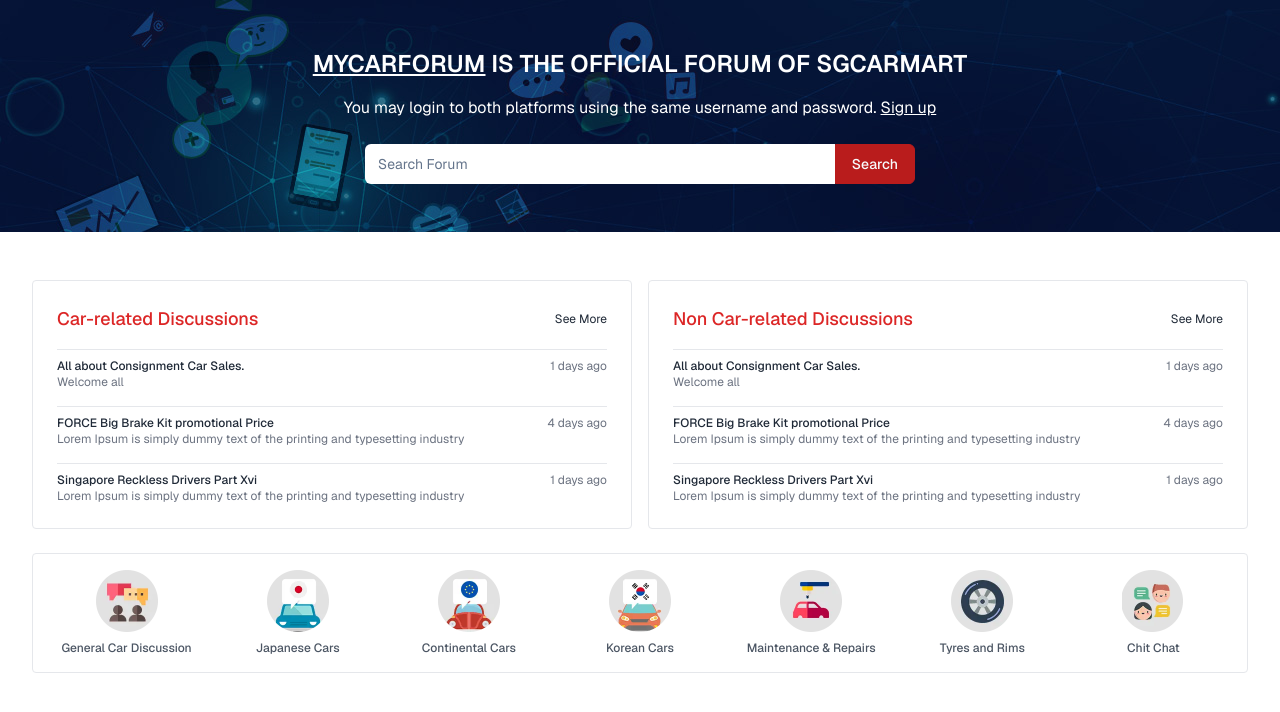
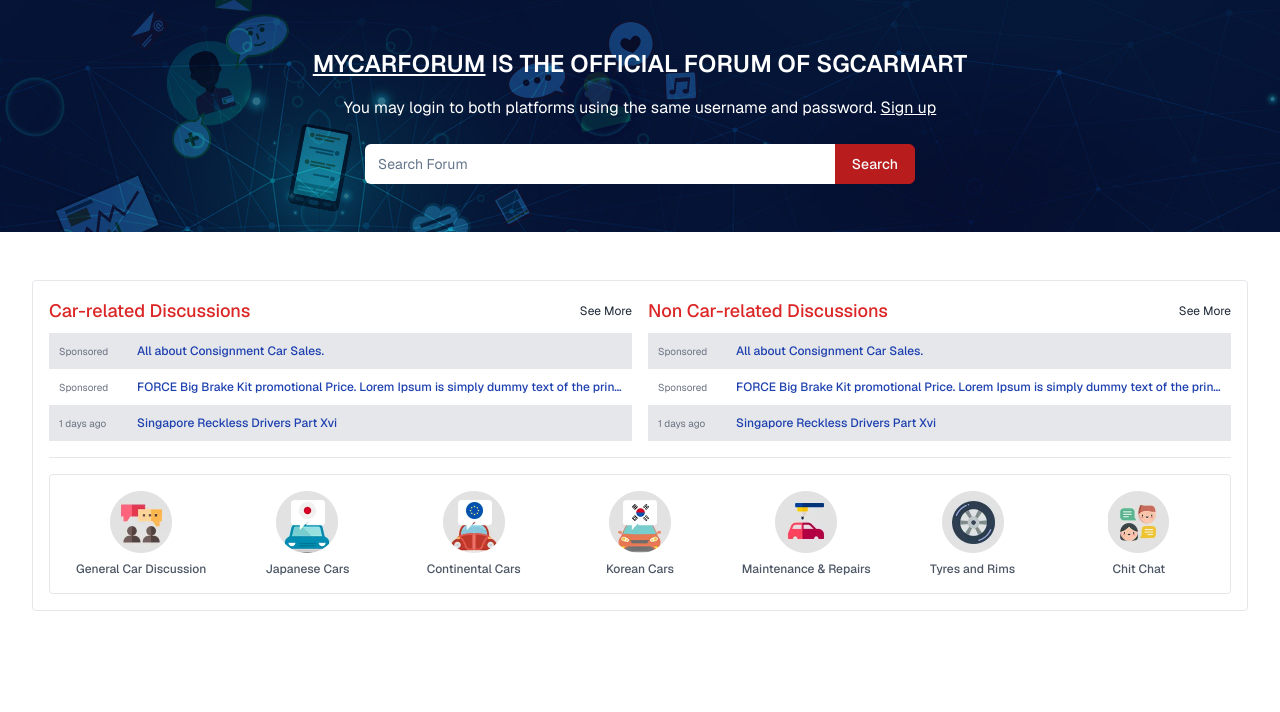
Before and after one commit to cheechongtey/nextjs-forum, a Next.js app: page / in a window 1280 px wide. Shown: the top 712 px of the page. Built offline with nearby package versions, Linux system fonts and the light colour scheme.

Commit message:
style: change the ui styling to match the old forum page

```diff
--- a/app/(routes)/(home)/_components/discussions/Categories.tsx
+++ b/app/(routes)/(home)/_components/discussions/Categories.tsx
@@ -17,7 +17,7 @@
             <div className="relative rounded-full w-[62px] h-[62px]">
               <Image src={x.img} alt={x.catName} fill />
             </div>
-            <p className="text-xs text-gray-600 text-center font-medium">
+            <p className="text-xs text-gray-600 text-center font-medium truncate">
               {x.catName}
             </p>
           </div>
--- a/app/(routes)/(home)/_components/discussions/Discussion.tsx
+++ b/app/(routes)/(home)/_components/discussions/Discussion.tsx
@@ -1,4 +1,5 @@
 import { timeAgo } from "@/app/_utils/general";
+import { cn } from "@/app/_utils/styles";
 import React from "react";
 
 const DiscussionItem = ({
@@ -19,8 +20,8 @@
   }[];
 }) => {
   return (
-    <div className="p-4 md:p-6 rounded-sm border">
-      <div className="flex items-center justify-between border-b pb-4">
+    <div>
+      <div className="flex items-center justify-between pb-2">
         <span className="text-lg font-medium text-red-600">{title}</span>
         <a
           href={seeMoreLink}
@@ -31,26 +32,24 @@
         </a>
       </div>
       <div>
-        {items.map((itm) => (
+        {items.map((itm, key) => (
           <div
             key={`${itm.title}_${itm.id}`}
-            className="pt-2 pb-4 border-b last:border-b-0 last:pb-0"
+            className={cn("p-2.5", [key % 2 === 0 ? "bg-gray-200" : ""])}
           >
-            <div className="flex items-center justify-between">
+            <div className="flex items-center gap-2">
+              <div className="text-gray-500 text-[10px] min-w-[70px]">
+                {itm.type === "sponsored"
+                  ? "Sponsored"
+                  : timeAgo(itm.postDateTime)}
+              </div>
               <a
                 href={itm.url}
                 target="_blank"
-                className="font-medium text-xs "
+                className="font-medium text-xs hover:underline text-blue-800 truncate"
               >
                 {itm.title}
               </a>
-              <div className="text-gray-500 text-xs hidden sm:block">
-                {timeAgo(itm.postDateTime)}
-              </div>
-            </div>
-            <p className="text-gray-500 text-xs mb-2 sm:mb-0">{itm.desc}</p>
-            <div className="text-gray-500 text-xs sm:hidden">
-              {timeAgo(itm.postDateTime)}
             </div>
           </div>
         ))}
--- a/app/(routes)/(home)/_components/discussions/index.tsx
+++ b/app/(routes)/(home)/_components/discussions/index.tsx
@@ -14,7 +14,8 @@
   },
   {
     id: 2,
-    title: "FORCE Big Brake Kit promotional Price",
+    title:
+      "FORCE Big Brake Kit promotional Price. Lorem Ipsum is simply dummy text of the printing and typesetting industry. Lorem Ipsum is simply dummy text of the printing and typesetting industry",
     desc: "Lorem Ipsum is simply dummy text of the printing and typesetting industry",
     type: "sponsored",
     url: "https://www.mycarforum.com/forums/topic/2698037-force-big-brake-kit-promotional-price/",
@@ -35,7 +36,8 @@
 const Discussion = async () => {
   return (
     <div className="py-6 md:py-12">
-      <div className="grid grid-cols-1 md:grid-cols-2 gap-4 mb-4 md:mb-6">
+      <div className="border rounded-sm p-4 border-b">
+        <div className="grid grid-cols-1 md:grid-cols-2 gap-4">
           <DiscussionItem
             title="Car-related Discussions"
             seeMoreLink="https://www.mycarforum.com/index.php?app=mcfhome&section=latestdiscussions&cat=carrelated"
@@ -47,7 +49,9 @@
             items={items}
           />
         </div>
+        <hr className="my-4" />
         <Categories />
+      </div>
     </div>
   );
 };
```
Lines whose indentation alone changed are shown as unchanged.
